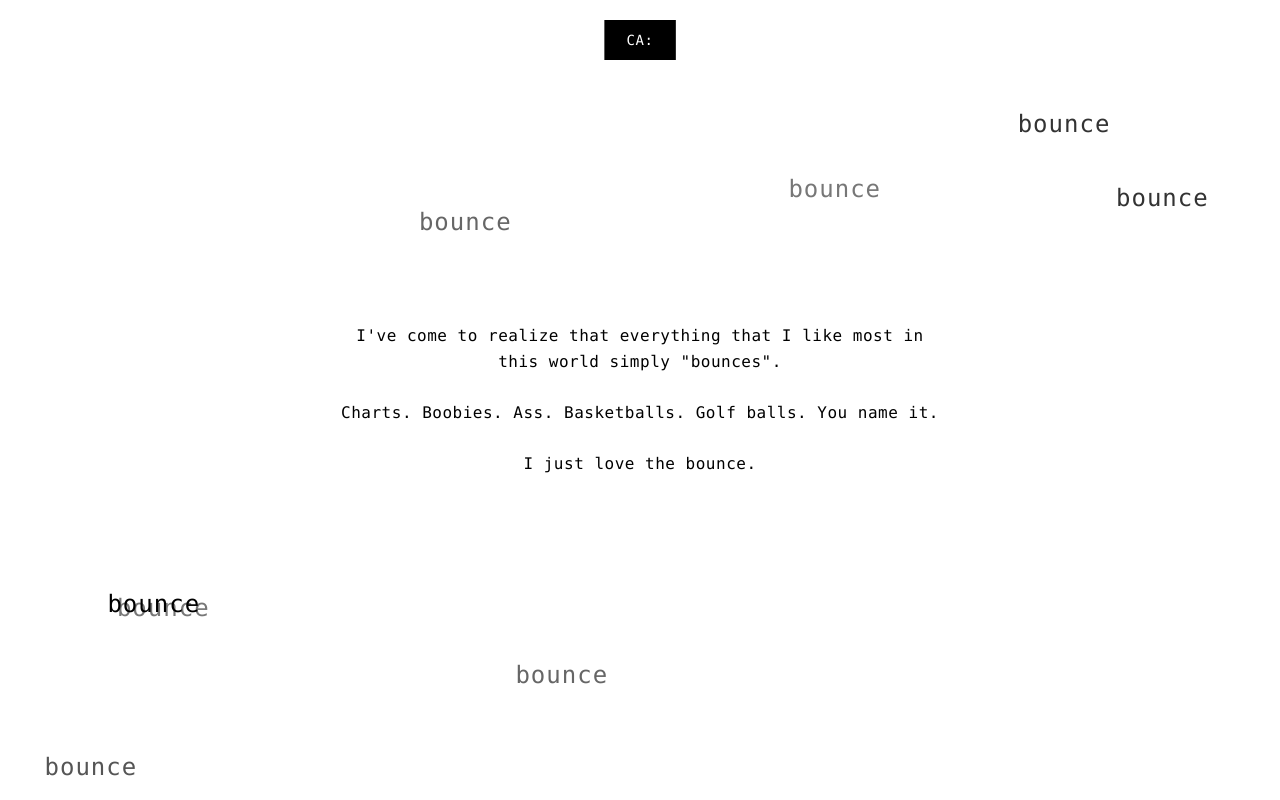
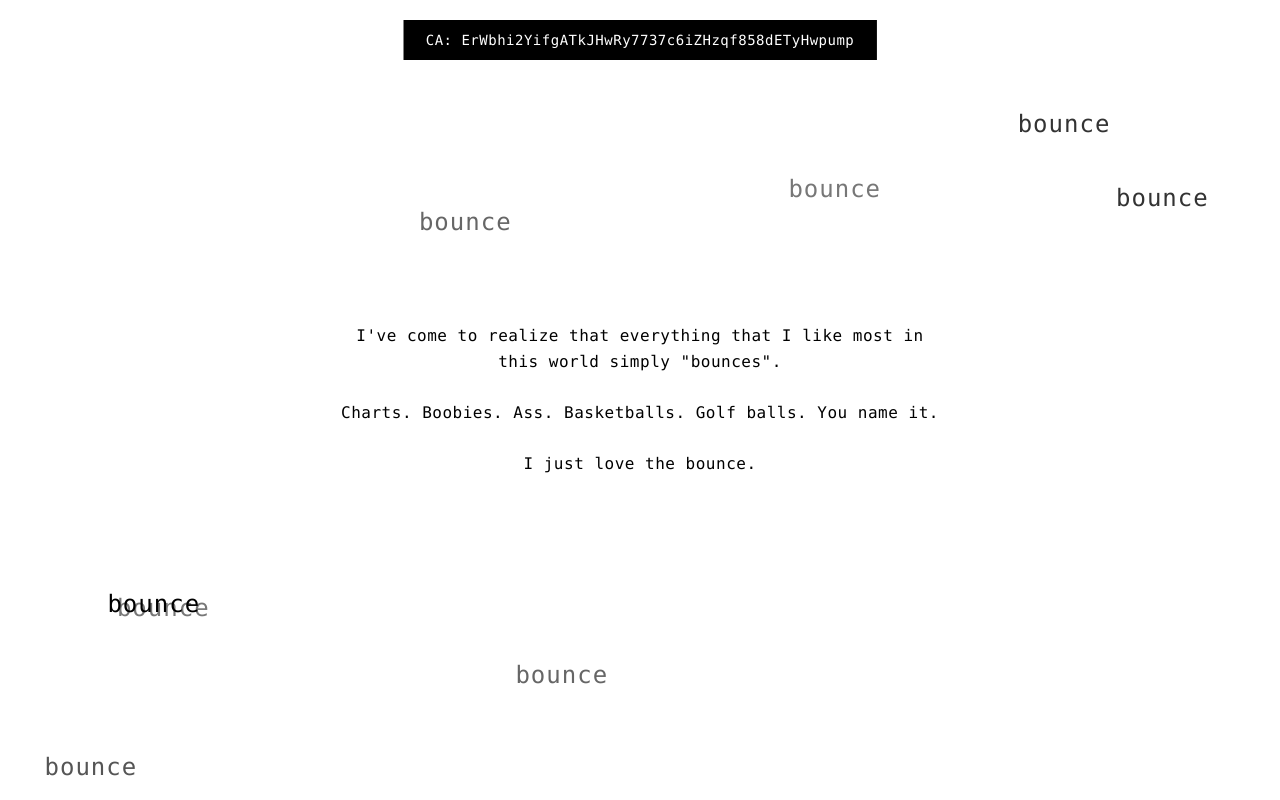
Before and after one commit to solanajrus/bounce, a plain HTML site: page index.html in a window 1280 px wide. Drawn offline with Linux system fonts and the light colour scheme.

Commit message:
Update index.html

```diff
--- a/index.html
+++ b/index.html
@@ -59,7 +59,7 @@
     </style>
 </head>
 <body>
-    <div class="header-box">CA:</div>
+    <div class="header-box">CA: ErWbhi2YifgATkJHwRy7737c6iZHzqf858dETyHwpump</div>
 
     <div class="center-text">
         I've come to realize that everything that I like most in this world simply "bounces".<br><br>
```
